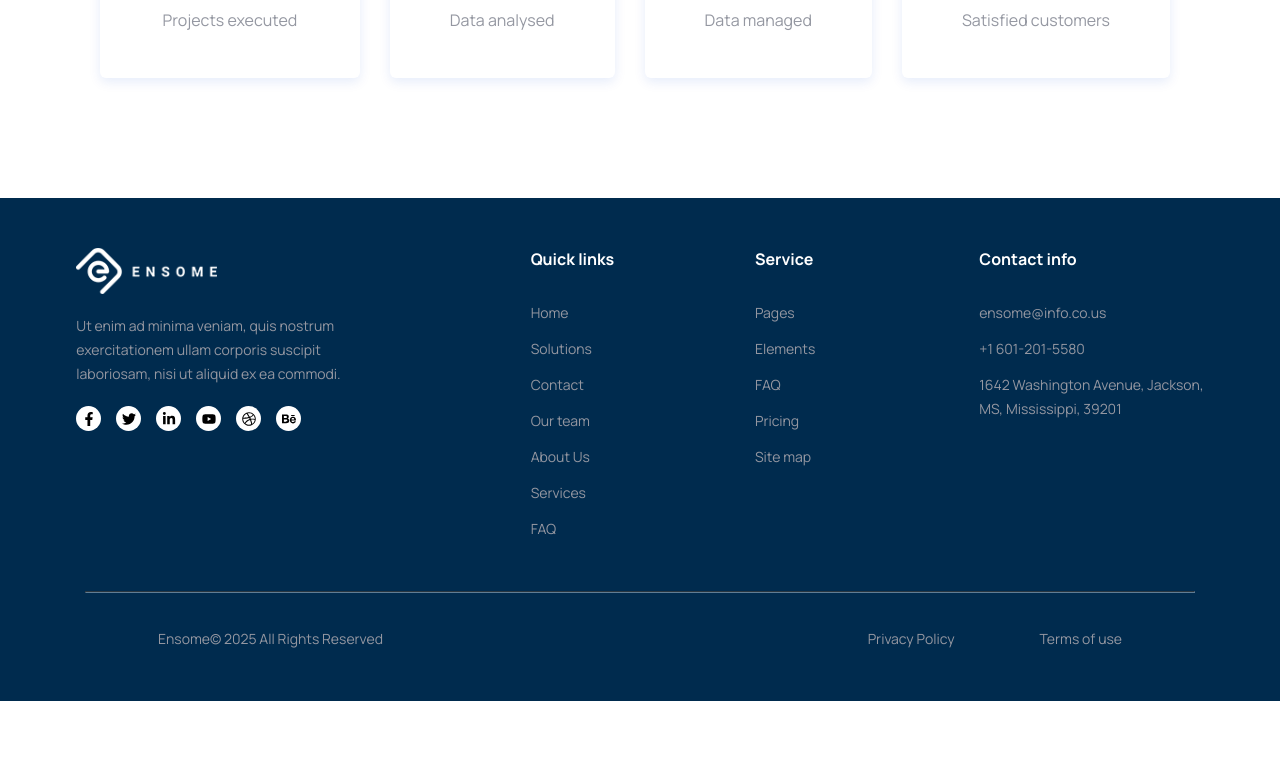
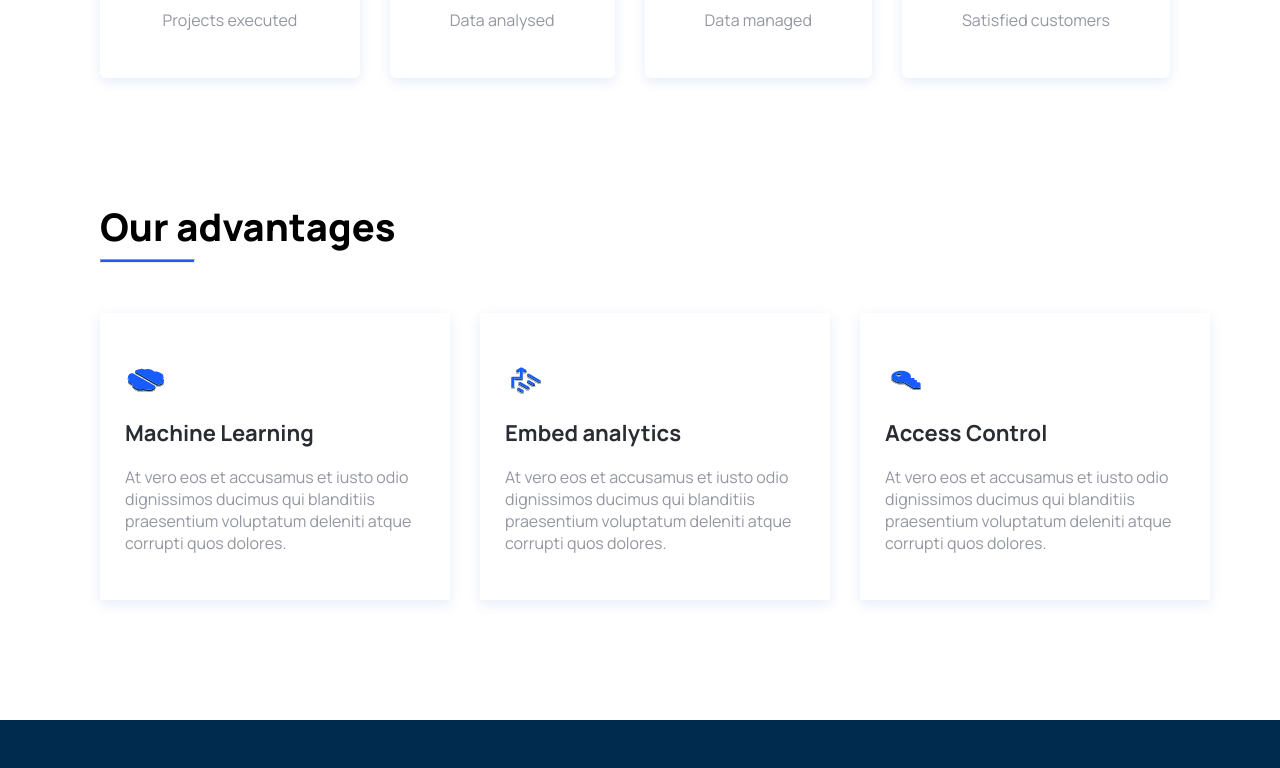
Before and after one commit to paulinasprojects/ensome-dev, a React (Vite) app: page /about-us in a window 1280 px wide. Shown: the part 3290-4058 px from the top of the page. Before the commit the page ends 3991 px from the top, so only its background shows below. Built offline with nearby package versions, Linux system fonts and the light colour scheme.

Commit message:
added responsive Our Advantages Section + uuid to generate random ids

```diff
--- a/package.json
+++ b/package.json
@@ -19,6 +19,7 @@
     "react-slick": "^0.30.3",
     "sass": "^1.77.8",
     "slick-carousel": "^1.8.1",
+    "uuid": "^11.0.5",
     "zod": "^3.24.1"
   },
   "devDependencies": {
--- a/src/components/ensome-achievements.tsx
+++ b/src/components/ensome-achievements.tsx
@@ -1,5 +1,5 @@
 import OurAchievements from "./our-achievements";
-// import OurAdvantages from "./our-advantages";
+import OurAdvantages from "./our-advantages";
 
 import "@/styles/ensome-achievements.scss";
 
@@ -7,7 +7,7 @@ const EnsomeAchievements = () => {
   return (
     <div className="ensomes-achievemenets-main-container">
       <OurAchievements/>
-      {/* <OurAdvantages/> */}
+      <OurAdvantages/>
     </div>
   )
 }
--- a/src/components/our-achievements.tsx
+++ b/src/components/our-achievements.tsx
@@ -1,13 +1,13 @@
 import { ourAchievementsData } from "@/lib/data";
 import "@/styles/ensome-achievements.scss";
+import TitleHeading from "./title-heading";
 
 const OurAchievements = () => {
   return (
     <div>
-      <div className="our-achievemenets-title-container">
-        <span>Our achievements</span>
-        <hr />
-      </div>
+      <TitleHeading
+        title="Our achievements"
+      />
       <div className="our-achievemenets-content-container">
         {ourAchievementsData.map((data) => (
           <div className="our-achievements-content" key={data.id}>
--- a/src/components/our-advantages.tsx
+++ b/src/components/our-advantages.tsx
@@ -1,6 +1,25 @@
+import { servicesData } from "@/lib/data"
+import TitleHeading from "./title-heading"
+import IconComponent from "./icon"
+
+import "@/styles/our-advantages.scss";
+
 const OurAdvantages = () => {
   return (
-    <div>OurAdvantages</div>
+    <div>
+      <TitleHeading
+        title="Our advantages"
+      />
+      <div className="our-advantages-content-container">
+        {servicesData.slice(0, 3).map((data) => (
+          <div key={data.id} className="our-advantages-content">
+            <IconComponent icon={data.icon} className="our-advantages-icon"/>
+            <span>{data.title}</span>
+            <p>{data.description}</p>
+          </div>
+        ))}
+      </div>
+    </div>
   )
 }
 
--- /dev/null
+++ b/src/components/title-heading.tsx
@@ -0,0 +1,14 @@
+interface TitleHeadingProps {
+  title: string;
+}
+
+const TitleHeading = ({title}: TitleHeadingProps) => {
+  return (
+       <div className="title-heading-container">
+        <span>{title}</span>
+        <hr />
+      </div>
+  )
+}
+
+export default TitleHeading
--- a/src/index.scss
+++ b/src/index.scss
@@ -186,3 +186,22 @@ input[type=number] {
     line-height: var(--leading-sm);
   }
 }
+
+.title-heading-container > span {
+  font-size: var(--heading-two);
+  font-weight: 800;
+  line-height: var(--leading-xl);
+
+  @include sm {
+    font-size: var(--heading-three);
+    line-height: var(--leading-lg);
+
+  }
+}
+
+.title-heading-container > hr {
+  margin-top: 5px;
+  width: 95px;
+  height: 4px;
+  background-color: var(--primary-blue);
+}
--- a/src/lib/data.ts
+++ b/src/lib/data.ts
@@ -7,16 +7,18 @@ import {
   BotIconIsometric,
 } from "@/components/common/icons";
 
+import { v4 as uuidv4 } from "uuid";
+
 export const TestimonialsData = [
   {
-    id: 1,
+    id: uuidv4(),
     image:
       "https://res.cloudinary.com/dymlzmyuo/image/upload/v1737546097/testimonial-one_rpk8zm.png",
     name: "Alex Bern",
     position: "CEO of PixelPerfect",
   },
   {
-    id: 2,
+    id: uuidv4(),
     image:
       "https://res.cloudinary.com/dymlzmyuo/image/upload/v1737546123/testimonial-two_mbeht4.png",
     name: "Ruben Chifundo",
@@ -26,7 +28,7 @@ export const TestimonialsData = [
 
 export const MonthlyPricingData = [
   {
-    id: 1,
+    id: uuidv4(),
     tier: "Starter",
     price: 5,
     perUser: "per editor/month",
@@ -38,7 +40,7 @@ export const MonthlyPricingData = [
     ],
   },
   {
-    id: 2,
+    id: uuidv4(),
     tier: "Professional",
     price: 20,
     perUser: "per editor/month",
@@ -50,7 +52,7 @@ export const MonthlyPricingData = [
     ],
   },
   {
-    id: 3,
+    id: uuidv4(),
     tier: "Organization",
     price: 50,
     perUser: "per editor/month",
@@ -66,7 +68,7 @@ export const MonthlyPricingData = [
 
 export const YearlyPricingData = [
   {
-    id: 4,
+    id: uuidv4(),
     tier: "Starter",
     price: 60,
     perUser: "per editor/year",
@@ -78,7 +80,7 @@ export const YearlyPricingData = [
     ],
   },
   {
-    id: 5,
+    id: uuidv4(),
     tier: "Professional",
     price: 240,
     perUser: "per editor/year",
@@ -90,7 +92,7 @@ export const YearlyPricingData = [
     ],
   },
   {
-    id: 6,
+    id: uuidv4(),
     tier: "Organization",
     price: 600,
     perUser: "per editor/year",
@@ -106,32 +108,32 @@ export const YearlyPricingData = [
 
 export const ourClientsData = [
   {
-    id: 7,
+    id: uuidv4(),
     image:
       "https://res.cloudinary.com/dymlzmyuo/image/upload/v1737712565/logo_1_pstg5q.png",
   },
   {
-    id: 8,
+    id: uuidv4(),
     image:
       "https://res.cloudinary.com/dymlzmyuo/image/upload/v1737712588/logo_2_pcyfe3.png",
   },
   {
-    id: 9,
+    id: uuidv4(),
     image:
       "https://res.cloudinary.com/dymlzmyuo/image/upload/v1737712605/logo_3_htkm1y.png",
   },
   {
-    id: 10,
+    id: uuidv4(),
     image:
       "https://res.cloudinary.com/dymlzmyuo/image/upload/v1737712630/logo_4_wmtgva.png",
   },
   {
-    id: 11,
+    id: uuidv4(),
     image:
       "https://res.cloudinary.com/dymlzmyuo/image/upload/v1737712671/logo_5_nyksan.png",
   },
   {
-    id: 12,
+    id: uuidv4(),
     image:
       "https://res.cloudinary.com/dymlzmyuo/image/upload/v1737712687/logo_6_qxpqi3.png",
   },
@@ -139,32 +141,32 @@ export const ourClientsData = [
 
 export const ourClientsDarkData = [
   {
-    id: 7,
+    id: uuidv4(),
     image:
       "https://res.cloudinary.com/dymlzmyuo/image/upload/v1738141134/logo_1_1_lbl2d1.png",
   },
   {
-    id: 8,
+    id: uuidv4(),
     image:
       "https://res.cloudinary.com/dymlzmyuo/image/upload/v1738141162/logo_2_1_vwb8oo.png",
   },
   {
-    id: 9,
+    id: uuidv4(),
     image:
       "https://res.cloudinary.com/dymlzmyuo/image/upload/v1738140999/logo_3_1_vid6ks.png",
   },
   {
-    id: 10,
+    id: uuidv4(),
     image:
       "https://res.cloudinary.com/dymlzmyuo/image/upload/v1738141184/logo_4_1_uoxeft.png",
   },
   {
-    id: 11,
+    id: uuidv4(),
     image:
       "https://res.cloudinary.com/dymlzmyuo/image/upload/v1738141207/logo_5_1_wadb8h.png",
   },
   {
-    id: 12,
+    id: uuidv4(),
     image:
       "https://res.cloudinary.com/dymlzmyuo/image/upload/v1738141231/logo_6_1_yuaxil.png",
   },
@@ -226,42 +228,42 @@ export const footerServiceLinks = [
 
 export const servicesData = [
   {
-    id: 1,
+    id: uuidv4(),
     icon: BrainIsometric,
     title: "Machine Learning",
     description:
       "At vero eos et accusamus et iusto odio dignissimos ducimus qui blanditiis praesentium voluptatum deleniti atque corrupti quos dolores.",
   },
   {
-    id: 2,
+    id: uuidv4(),
     icon: ChartIsometric,
     title: "Embed analytics",
     description:
       "At vero eos et accusamus et iusto odio dignissimos ducimus qui blanditiis praesentium voluptatum deleniti atque corrupti quos dolores.",
   },
   {
-    id: 3,
+    id: uuidv4(),
     icon: KeyIsometric,
     title: "Access Control",
     description:
       "At vero eos et accusamus et iusto odio dignissimos ducimus qui blanditiis praesentium voluptatum deleniti atque corrupti quos dolores.",
   },
   {
-    id: 4,
+    id: uuidv4(),
     icon: DataIsometric,
     title: "Data analytics",
     description:
       "At vero eos et accusamus et iusto odio dignissimos ducimus qui blanditiis praesentium voluptatum deleniti atque corrupti quos dolores.",
   },
   {
-    id: 5,
+    id: uuidv4(),
     icon: PieChartIsometric,
     title: "Machine Learning",
     description:
       "At vero eos et accusamus et iusto odio dignissimos ducimus qui blanditiis praesentium voluptatum deleniti atque corrupti quos dolores.",
   },
   {
-    id: 6,
+    id: uuidv4(),
     icon: BotIconIsometric,
     title: "Artificial intelligence",
     description:
@@ -271,48 +273,48 @@ export const servicesData = [
 
 export const OtherServicesData = [
   {
-    id: 1,
+    id: uuidv4(),
     name: "Machine Learning",
   },
   {
-    id: 2,
+    id: uuidv4(),
     name: "Embeded analytics",
   },
   {
-    id: 3,
+    id: uuidv4(),
     name: "Data analytics",
   },
   {
-    id: 4,
+    id: uuidv4(),
     name: "Big data consulting",
   },
   {
-    id: 5,
+    id: uuidv4(),
     name: "Artificial Intelligence",
   },
 ];
 
 export const historySections = [
   {
-    id: 1,
+    id: uuidv4(),
     title: "Ensome Foundation",
     content:
       "Sed ut perspiciatis unde omnis lite natus error sit voluptatem accusantium doloremque laudantium, totam rem apertam, eaque ipsa quaeab lib inventore. Donec tincidunt tempor.",
   },
   {
-    id: 1,
+    id: uuidv4(),
     title: "Research & Development",
     content:
       "Sed ut perspiciatis unde omnis lite natus error sit voluptatem accusantium doloremque laudantium, totam rem apertam, eaque ipsa quaeab lib inventore. Donec tincidunt tempor.",
   },
   {
-    id: 1,
+    id: uuidv4(),
     title: "New Vertical Markets",
     content:
       "Sed ut perspiciatis unde omnis lite natus error sit voluptatem accusantium doloremque laudantium, totam rem apertam, eaque ipsa quaeab lib inventore. Donec tincidunt tempor.",
   },
   {
-    id: 1,
+    id: uuidv4(),
     title: "Stellar Growth",
     content:
       "Sed ut perspiciatis unde omnis lite natus error sit voluptatem accusantium doloremque laudantium, totam rem apertam, eaque ipsa quaeab lib inventore. Donec tincidunt tempor.",
@@ -321,22 +323,22 @@ export const historySections = [
 
 export const ourAchievementsData = [
   {
-    id: 1,
+    id: uuidv4(),
     number: "1830+",
     title: "Projects executed",
   },
   {
-    id: 2,
+    id: uuidv4(),
     number: 220,
     title: "Data analysed",
   },
   {
-    id: 3,
+    id: uuidv4(),
     number: 390,
     title: "Data managed",
   },
   {
-    id: 4,
+    id: uuidv4(),
     number: "834+",
     title: "Satisfied customers",
   },
--- /dev/null
+++ b/src/styles/our-advantages.scss
@@ -0,0 +1,45 @@
+@import "./responsive.scss";
+
+.our-advantages-content-container {
+  margin-top: 50px;
+  display: grid;
+  grid-template-columns: repeat(3, minmax(0, 350px));
+  gap: 30px;
+
+  @include ms {
+    grid-template-columns: repeat(2, minmax(0, 350px));
+  }
+
+  @include sm {
+    grid-template-columns: repeat(1, minmax(0, 350px));
+  }
+}
+
+
+.our-advantages-content {
+  display: flex;
+  flex-direction: column;
+  gap: 16px;
+  box-shadow: 0px 4px 12px 0px rgba(12, 68, 204, 10%);
+  padding-top: 46px;
+  padding-bottom: 46px;
+  padding-left: 25px;
+
+  .our-advantages-icon {
+    width: 42px;
+    height: 42px;
+  }
+}
+
+.our-advantages-content > span {
+  font-size: var(--heading-four);
+  color: var(--black);
+  font-weight: bold;
+  line-height: var(--leading-ml);
+}
+
+.our-advantages-content > p {
+  color: var(--grey);
+  font-size: var(--large);
+  font-weight: 400;
+}
```
Also changed, not shown: 1 other file (tests, documents, lock files or other folders).
